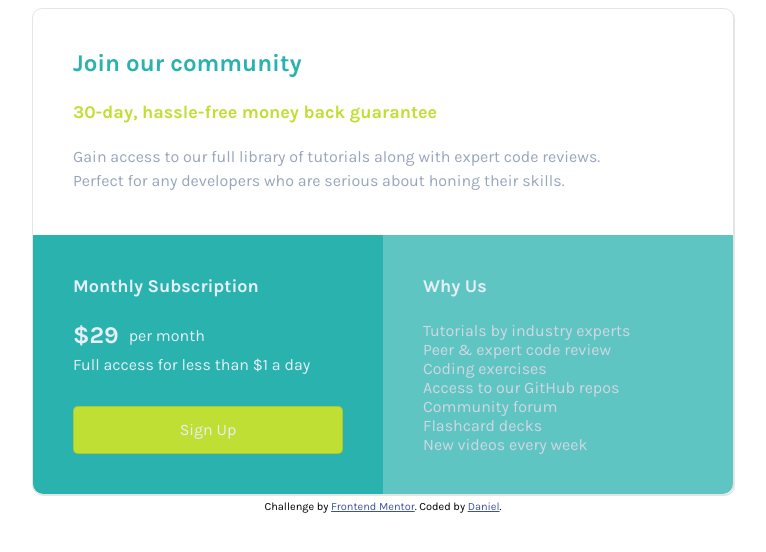
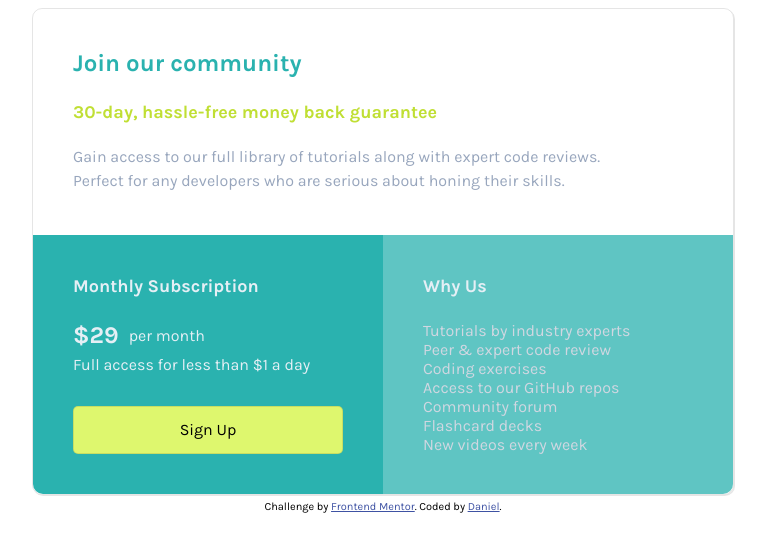
Before and after one commit to daniel88li/fm-challenge1, a plain HTML site: page index.html in a window 1280 px wide. In both pictures the pointer is over the button "Sign Up". Shown: the whole page, without its empty margins (257-1023 px from the left). Drawn offline with Linux system fonts and the light colour scheme.

Commit message:
Added button hover style

```diff
--- a/style.css
+++ b/style.css
@@ -102,7 +102,7 @@ div > h4 {
 button {
   width: 100%;
   height: 3rem;
-  color: var(--neutral-colour1);
+  color: white;
   background-color: var(--primary-colour2);
   font-size: 16px;
   margin-top: auto;
@@ -113,6 +113,11 @@ button {
 
 button:active {
   outline: none;
+}
+
+button:hover {
+  color: black;
+  background-color: hsl(71, 90%, 70%);
 }
 
 /* about box */
```
